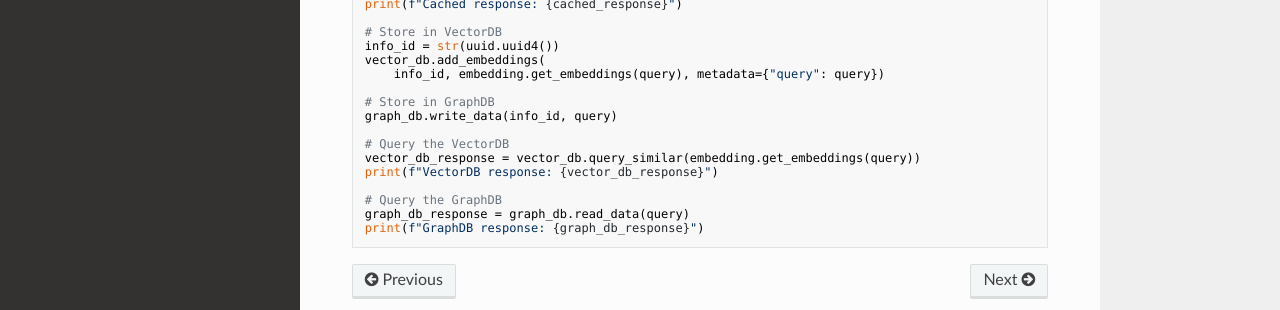
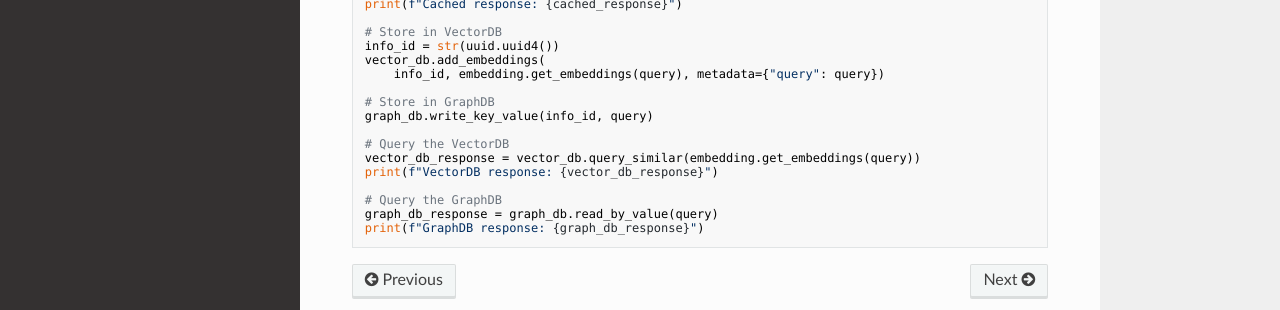
Before and after one commit to gpavanb1/LLaMArch, an MkDocs documentation site: the page built from docs/start.md, in a window 1280 px wide and 1365 px high. Shown: the part 972-1282 px from the top of the window. Built offline with MkDocs 1.6.1, drawn with Linux system fonts in a browser that asks for light colours; nearby versions of some CDN libraries.

Commit message:
Modified start example

````diff
--- a/docs/start.md
+++ b/docs/start.md
@@ -63,13 +63,13 @@ vector_db.add_embeddings(
     info_id, embedding.get_embeddings(query), metadata={"query": query})
 
 # Store in GraphDB
-graph_db.write_data(info_id, query)
+graph_db.write_key_value(info_id, query)
 
 # Query the VectorDB
 vector_db_response = vector_db.query_similar(embedding.get_embeddings(query))
 print(f"VectorDB response: {vector_db_response}")
 
 # Query the GraphDB
-graph_db_response = graph_db.read_data(query)
+graph_db_response = graph_db.read_by_value(query)
 print(f"GraphDB response: {graph_db_response}")
 ```
````
